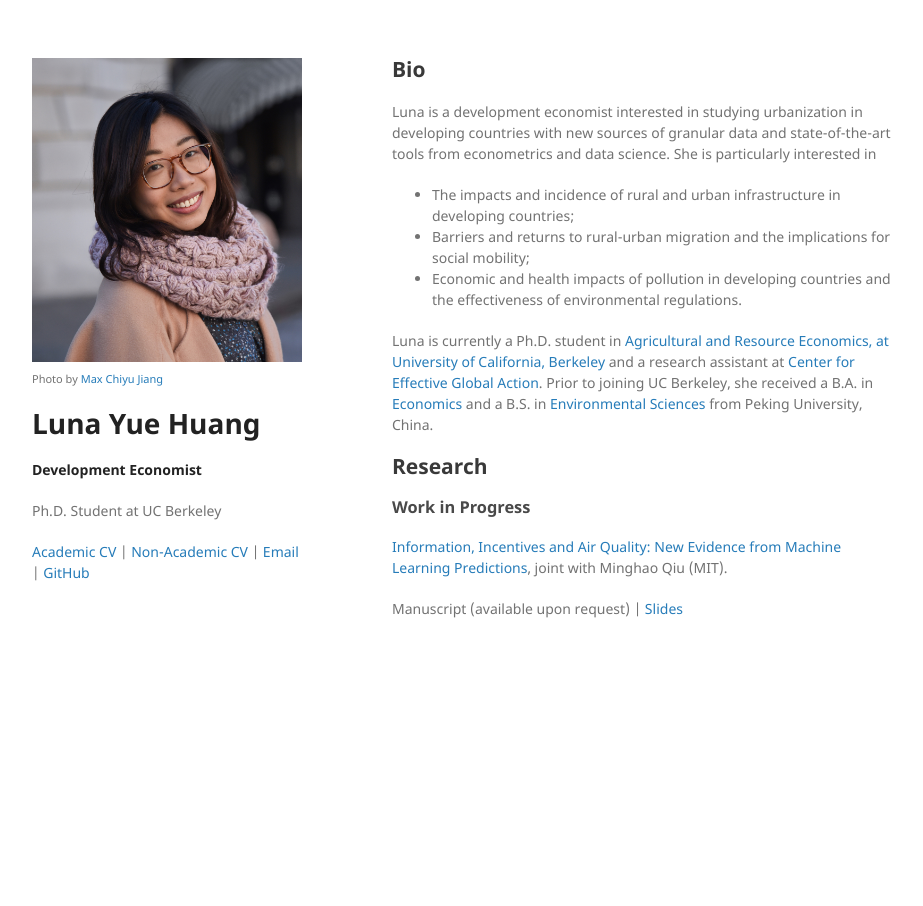
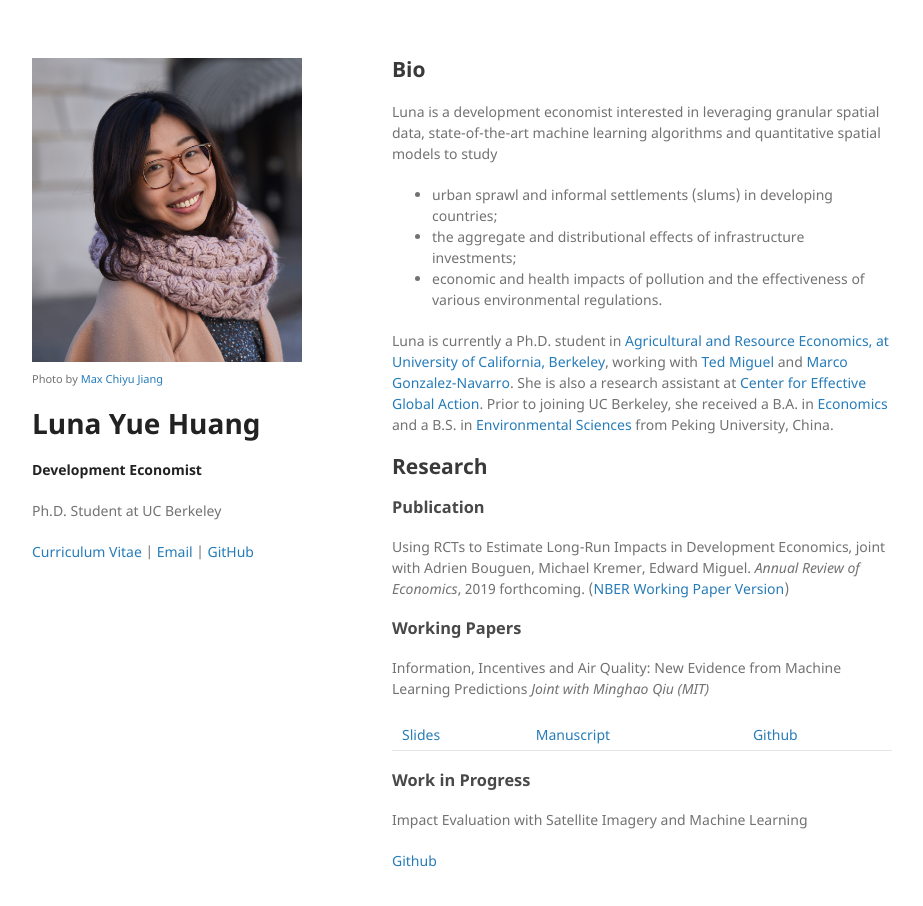
Before and after one commit to luna983/luna983.github.io, a Jekyll site: the page built from index.md, in a window 1280 px wide and 941 px high. Shown: the top 906 px of the window, without its empty margins (178-1101 px from the left). Built offline with Jekyll 4.4.1, drawn with Linux system fonts in a browser that asks for light colours; our own code applies the rules of GitHub Pages for plain Markdown files.

Commit message:
update index

```diff
--- a/_config.yml
+++ b/_config.yml
@@ -8,8 +8,7 @@ meta_author: "Luna Yue Huang"
 profile_pic: "/assets/img/profile.jpg"
 profile_credit: "Max Chiyu Jiang"
 profile_link: "http://www.maxjiang.ml"
-academic_cv_file: "/assets/pdf/academic_cv.pdf"
-non_academic_cv_file: "/assets/pdf/non_academic_cv.pdf"
+cv_file: "/assets/pdf/cv.pdf"
 email: "yuehuang@berkeley.edu"
 github: "https://github.com/luna983"
 
--- a/_layouts/default.html
+++ b/_layouts/default.html
@@ -24,7 +24,7 @@
         <h1>{{ site.title }}</h1>
         <p><strong>{{ site.short_description }}</strong></p>
         <p>{{ site.long_description }}<br></p>
-        <p><a href="{{ site.long_url }}{{ site.academic_cv_file }}">Academic CV</a> &#124; <a href="{{ site.long_url }}{{ site.non_academic_cv_file }}">Non-Academic CV</a> &#124; <a href="mailto:{{ site.email }}">Email</a> &#124; <a href="{{ site.github }}">GitHub</a><br></p>
+        <p><a href="{{ site.long_url }}{{ site.cv_file }}">Curriculum Vitae</a> &#124; <a href="mailto:{{ site.email }}">Email</a> &#124; <a href="{{ site.github }}">GitHub</a><br></p>
         <p><br></p>
 
       </header>
--- a/index.md
+++ b/index.md
@@ -4,18 +4,29 @@ layout: default
 
 ## Bio
 
-Luna is a development economist interested in studying urbanization in developing countries with new sources of granular data and state-of-the-art tools from econometrics and data science. She is particularly interested in
+Luna is a development economist interested in leveraging granular spatial data, state-of-the-art machine learning algorithms and quantitative spatial models to study
 
-* The impacts and incidence of rural and urban infrastructure in developing countries;
-* Barriers and returns to rural-urban migration and the implications for social mobility;
-* Economic and health impacts of pollution in developing countries and the effectiveness of environmental regulations.
+* urban sprawl and informal settlements (slums) in developing countries;
+* the aggregate and distributional effects of infrastructure investments;
+* economic and health impacts of pollution and the effectiveness of various environmental regulations.
 
-Luna is currently a Ph.D. student in [Agricultural and Resource Economics, at University of California, Berkeley](https://are.berkeley.edu) and a research assistant at [Center for Effective Global Action](http://cega.berkeley.edu). Prior to joining UC Berkeley, she received a B.A. in [Economics](http://www.nsd.pku.edu.cn/index.html) and a B.S. in [Environmental Sciences](http://cese.pku.edu.cn) from Peking University, China.
+Luna is currently a Ph.D. student in [Agricultural and Resource Economics, at University of California, Berkeley](https://are.berkeley.edu), working with [Ted Miguel](http://emiguel.econ.berkeley.edu/) and [Marco Gonzalez-Navarro](https://are.berkeley.edu/users/marco-gonzalez-navarro). She is also a research assistant at [Center for Effective Global Action](http://cega.berkeley.edu). Prior to joining UC Berkeley, she received a B.A. in [Economics](http://www.nsd.pku.edu.cn/index.html) and a B.S. in [Environmental Sciences](http://cese.pku.edu.cn) from Peking University, China.
 
 ## Research
 
+### Publication
+
+Using RCTs to Estimate Long-Run Impacts in Development Economics, joint with Adrien Bouguen, Michael Kremer, Edward Miguel. _Annual Review of Economics_, 2019 forthcoming. ([NBER Working Paper Version](https://www.nber.org/papers/w25356))
+
+### Working Papers
+
+Information, Incentives and Air Quality: New Evidence from Machine Learning Predictions
+_Joint with Minghao Qiu (MIT)_
+
+[Slides](https://github.com/luna983/air-quality-machine-learning/blob/master/docs/slides.pdf) | [Manuscript](https://github.com/luna983/air-quality-machine-learning/blob/master/docs/manuscript.pdf) | [Github](https://github.com/luna983/air-quality-machine-learning)
+
 ### Work in Progress
 
-[Information, Incentives and Air Quality: New Evidence from Machine Learning Predictions](china-air-quality-ml), joint with Minghao Qiu (MIT).
+Impact Evaluation with Satellite Imagery and Machine Learning
 
-Manuscript (available upon request) &#124; [Slides](http://luna-yue-huang.com/assets/pdf/china-air-quality-ml-slides.pdf)
+[Github](https://github.com/luna983/impact-evaluation-with-machine-learning)
```
Also changed, not shown: china-air-quality-ml.md (deleted, +0 -13 lines), 3 other files.
